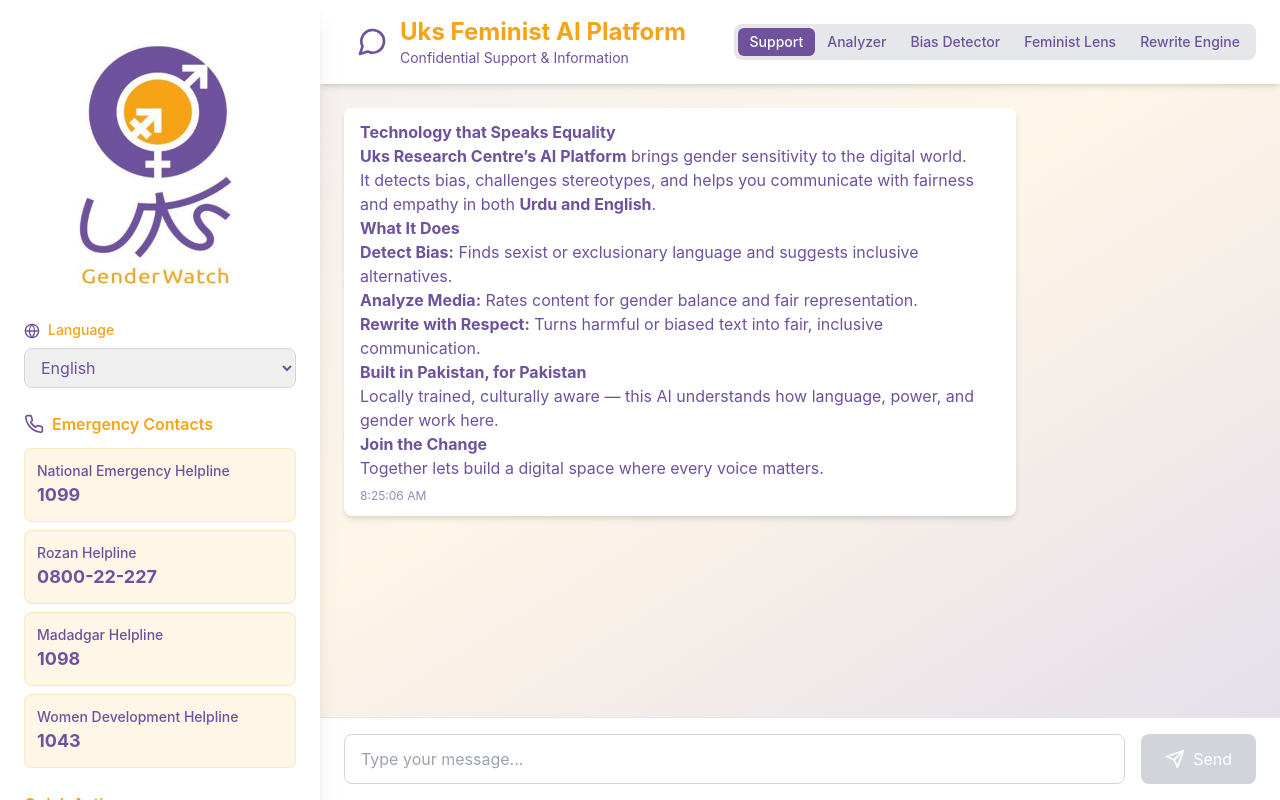
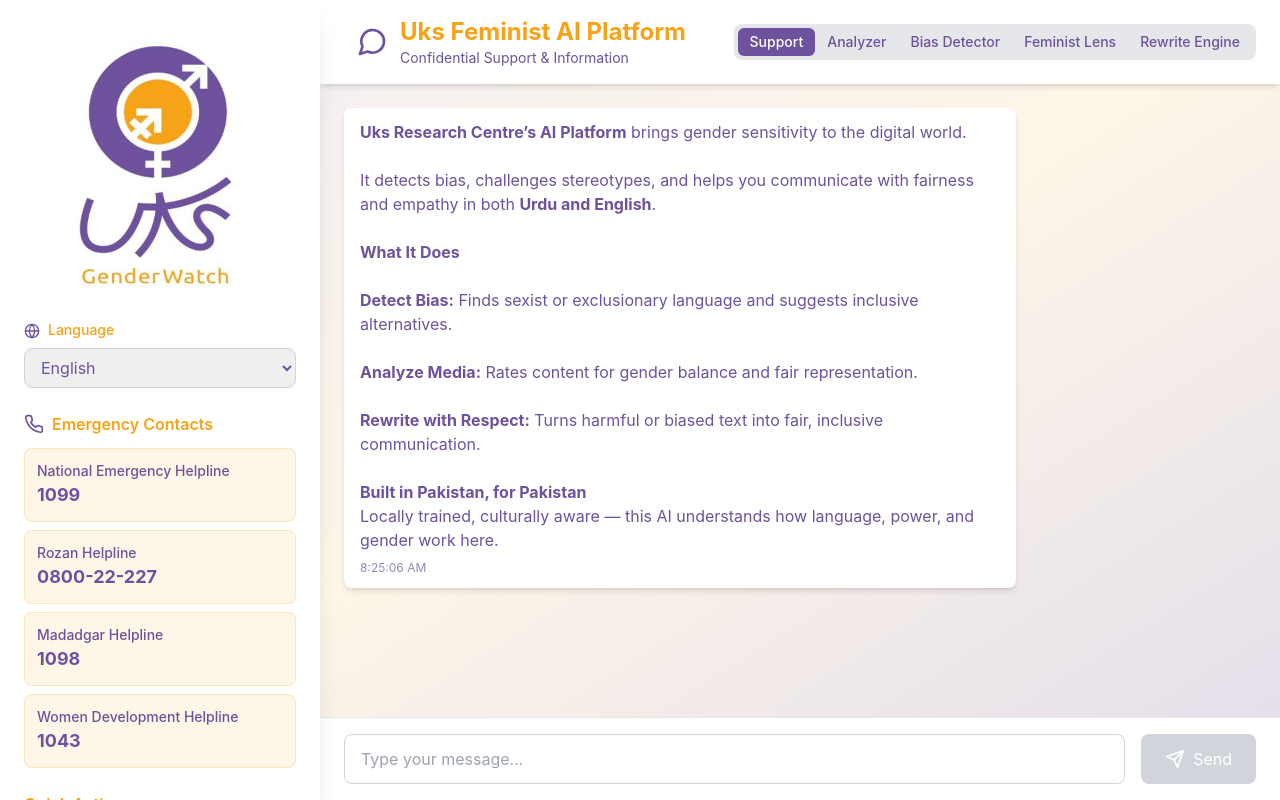
Before and after one commit to Navaid-KloneIT/tfgbv-chatbot, a Next.js app: page / in a window 1280 px wide. Built offline with nearby package versions, Linux system fonts and the light colour scheme.

Commit message:
Removed extra text and give spaces

```diff
--- a/app/components/TFGBVChatbot.jsx
+++ b/app/components/TFGBVChatbot.jsx
@@ -10,7 +10,7 @@
   const [messages, setMessages] = useState([
     {
       role: 'assistant',
-      content: '<p><strong>Technology that Speaks Equality</strong></p><p><strong>Uks Research Centre&rsquo;s AI Platform</strong> brings gender sensitivity to the digital world.<br>It detects bias, challenges stereotypes, and helps you communicate with fairness and empathy in both <strong>Urdu and English</strong>.</p><p><strong>What It Does</strong></p><ul type="disc"> <li><strong>Detect Bias:</strong> Finds sexist or exclusionary language and suggests inclusive alternatives.</li> <li><strong>Analyze Media:</strong> Rates content for gender balance and fair representation.</li> <li><strong>Rewrite with Respect:</strong> Turns harmful or biased text into fair,&nbsp;inclusive communication.</li> </ul> <p><strong>Built in Pakistan, for Pakistan</strong></p> <p>Locally trained, culturally aware &mdash; this AI understands how language, power, and gender work here.</p> <p><strong>Join the Change</strong></p> <p>Together lets build a digital space where every voice matters.</p>',
+      content: '<p><strong>Uks Research Centre&rsquo;s AI Platform</strong> brings gender sensitivity to the digital world.<br><br>It detects bias, challenges stereotypes, and helps you communicate with fairness and empathy in both <strong>Urdu and English</strong>.</p><br/><p><strong>What It Does</strong></p><br/><ul type="disc"> <li><strong>Detect Bias:</strong> Finds sexist or exclusionary language and suggests inclusive alternatives.</li><br/> <li><strong>Analyze Media:</strong> Rates content for gender balance and fair representation.</li> <br/> <li><strong>Rewrite with Respect:</strong> Turns harmful or biased text into fair,&nbsp;inclusive communication.</li> </ul> <br/> <p><strong>Built in Pakistan, for Pakistan</strong></p> <p>Locally trained, culturally aware &mdash; this AI understands how language, power, and gender work here.</p>',
       timestamp: new Date()
     }
   ]);
```
